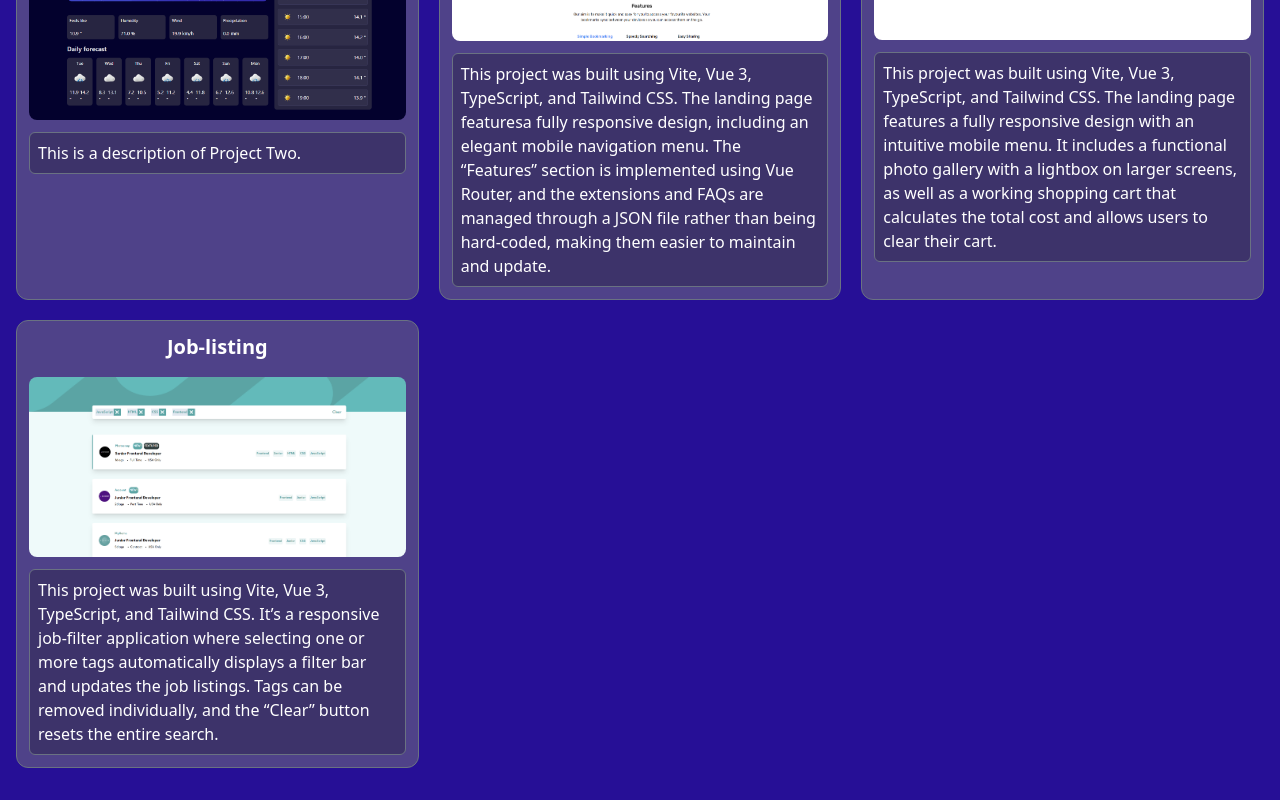
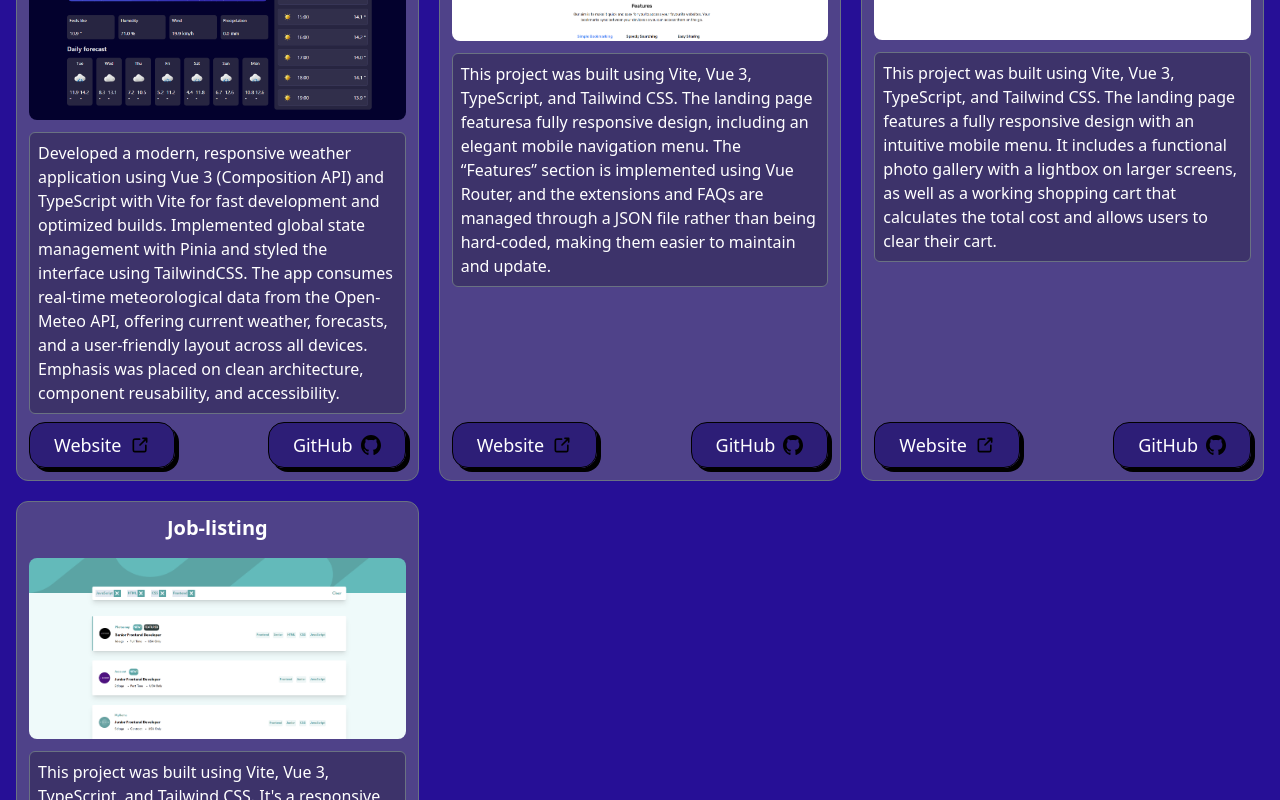
Before and after one commit to DannyHTML/Portfolio, a Vue app: page / in a window 1280 px wide. Shown: the part 1440-2240 px from the top of the page. Built offline with nearby package versions, Linux system fonts and the light colour scheme.

Commit message:
Added Roboto font-family, changed some colors and made good progress on the projects showcasing with now also a button to the website and the github repo

```diff
--- a/index.html
+++ b/index.html
@@ -7,7 +7,7 @@
     <meta name="viewport" content="width=device-width, initial-scale=1.0" />
     <title>Danny Jager</title>
   </head>
-  <body class="bg-secondary text-white">
+  <body class="bg-secondary font-family-roboto text-white">
     <div id="app"></div>
     <script type="module" src="/src/main.ts"></script>
   </body>
--- a/src/components/HomeSection.vue
+++ b/src/components/HomeSection.vue
@@ -49,7 +49,7 @@ const typeWrite = () => {
 
   const greetingText = 'My name is ';
   const authorText = 'Danny Jager';
-  const authorColor = 'orange';
+  const authorColor = 'var(--color-accent)';
 
   let i = 0;
   let j = 0;
--- /dev/null
+++ b/src/components/ProjectButton.vue
@@ -0,0 +1,18 @@
+<template>
+  <a
+    :href="link"
+    target="_blank"
+    rel="noopener noreferrer"
+    class="bg-primary/70 flex transform items-center gap-2 rounded-2xl border border-black px-6 py-2 text-center text-lg font-medium shadow-[4px_4px_0_0_rgba(0,0,0,1)] transition hover:-translate-y-1 hover:shadow-[6px_6px_0_0_rgba(0,0,0,1)] active:translate-y-0 active:shadow-[4px_4px_0_0_rgba(0,0,0,1)]"
+  >
+    <slot />
+    <img :src="icon" alt="icon" class="w-5" />
+  </a>
+</template>
+
+<script setup lang="ts">
+const props = defineProps<{
+  link: string;
+  icon: string;
+}>();
+</script>
--- a/src/components/ProjectCard.vue
+++ b/src/components/ProjectCard.vue
@@ -1,10 +1,10 @@
 <template>
   <template v-if="project.title">
-    <div class="bg-medium-purple rounded-xl border border-gray-500 p-3">
+    <div class="bg-medium-purple flex flex-col rounded-xl border border-gray-500 p-3">
       <h3 class="mb-4 text-center text-xl font-bold">{{ project.title }}</h3>
       <div>
         <img
-          :src="project.link"
+          :src="project.image"
           :alt="`Screenshot of ${project.title}`"
           class="w-full rounded-lg object-cover"
         />
@@ -12,16 +12,30 @@
       <p class="bg-quaternary/30 mt-3 rounded-md border border-gray-500 p-2 font-medium">
         {{ project.description }}
       </p>
+      <div class="item-center mt-2 flex flex-1 items-end justify-between">
+        <ProjectButton :icon="project.iconWebsite" :link="project.linkWebsite">
+          Website
+        </ProjectButton>
+        <ProjectButton :icon="project.iconGithub" :link="project.linkGithub">
+          GitHub
+        </ProjectButton>
+      </div>
     </div>
   </template>
 </template>
 
 <script setup lang="ts">
+import ProjectButton from './ProjectButton.vue';
+
 defineProps<{
   project: {
     title: string;
-    link: string;
+    image: string;
     description: string;
+    linkWebsite: string;
+    linkGithub: string;
+    iconWebsite: string;
+    iconGithub: string;
   };
 }>();
 </script>
--- a/src/components/ProjectSection.vue
+++ b/src/components/ProjectSection.vue
@@ -13,33 +13,52 @@ import weatherNowImage from '../assets/weather-now.png';
 import bookmarkImage from '../assets/bookmark-image.png';
 import eCommerceImage from '../assets/e-commerce-image.png';
 import jobListingImage from '../assets/job-listing-image.png';
+import linkRedirectIcon from '../assets/link-redirect-icon.svg';
+import githubIcon from '../assets/github-logo.svg';
 
 const projects = [
   {
     title: 'Weather now',
-    link: weatherNowImage,
-    description: 'This is a description of Project Two.',
+    image: weatherNowImage,
+    description:
+      'Developed a modern, responsive weather application using Vue 3 (Composition API) and TypeScript with Vite for fast development and optimized builds. Implemented global state management with Pinia and styled the interface using TailwindCSS. The app consumes real-time meteorological data from the Open-Meteo API, offering current weather, forecasts, and a user-friendly layout across all devices. Emphasis was placed on clean architecture, component reusability, and accessibility.',
+    linkWebsite: 'https://dannyhtml.github.io/Weather-app/',
+    linkGithub: 'https://github.com/DannyHTML/Weather-app',
+    iconWebsite: linkRedirectIcon,
+    iconGithub: githubIcon,
     id: 1,
   },
   {
     title: 'Bookmark landing page',
-    link: bookmarkImage,
+    image: bookmarkImage,
     description:
       'This project was built using Vite, Vue 3, TypeScript, and Tailwind CSS. The landing page featuresa fully responsive design, including an elegant mobile navigation menu. The “Features” section is implemented using Vue Router, and the extensions and FAQs are managed through a JSON file rather than being hard-coded, making them easier to maintain and update.',
+    linkWebsite: 'https://dannyhtml.github.io/Bookmark-landing-page/#/',
+    linkGithub: 'https://github.com/DannyHTML/Bookmark-landing-page',
+    iconWebsite: linkRedirectIcon,
+    iconGithub: githubIcon,
     id: 2,
   },
   {
     title: 'E-commerce',
-    link: eCommerceImage,
+    image: eCommerceImage,
     description:
       'This project was built using Vite, Vue 3, TypeScript, and Tailwind CSS. The landing page features a fully responsive design with an intuitive mobile menu. It includes a functional photo gallery with a lightbox on larger screens, as well as a working shopping cart that calculates the total cost and allows users to clear their cart.',
+    linkWebsite: 'https://dannyhtml.github.io/E-commerce/',
+    linkGithub: 'https://github.com/DannyHTML/E-commerce',
+    iconWebsite: linkRedirectIcon,
+    iconGithub: githubIcon,
     id: 3,
   },
   {
     title: 'Job-listing',
-    link: jobListingImage,
+    image: jobListingImage,
     description:
-      'This project was built using Vite, Vue 3, TypeScript, and Tailwind CSS. It’s a responsive job-filter application where selecting one or more tags automatically displays a filter bar and updates the job listings. Tags can be removed individually, and the “Clear” button resets the entire search.',
+      "This project was built using Vite, Vue 3, TypeScript, and Tailwind CSS. It's a responsive job-filter application where selecting one or more tags automatically displays a filter bar and updates the job listings. Tags can be removed individually, and the “Clear” button resets the entire search.",
+    linkWebsite: 'https://dannyhtml.github.io/Job-listings/',
+    linkGithub: 'https://github.com/DannyHTML/Job-listings',
+    iconWebsite: linkRedirectIcon,
+    iconGithub: githubIcon,
     id: 4,
   },
 ];
--- a/src/style.css
+++ b/src/style.css
@@ -13,7 +13,7 @@
   --color-medium-purple: #4f4289;
 
   /* CTA Buttons / highlights */
-  --color-accent: #00d4ff;
+  --color-accent: #ffa500;
 }
 
 @utility container {
```
Also changed, not shown: src/assets/link-redirect-icon.svg (added).
